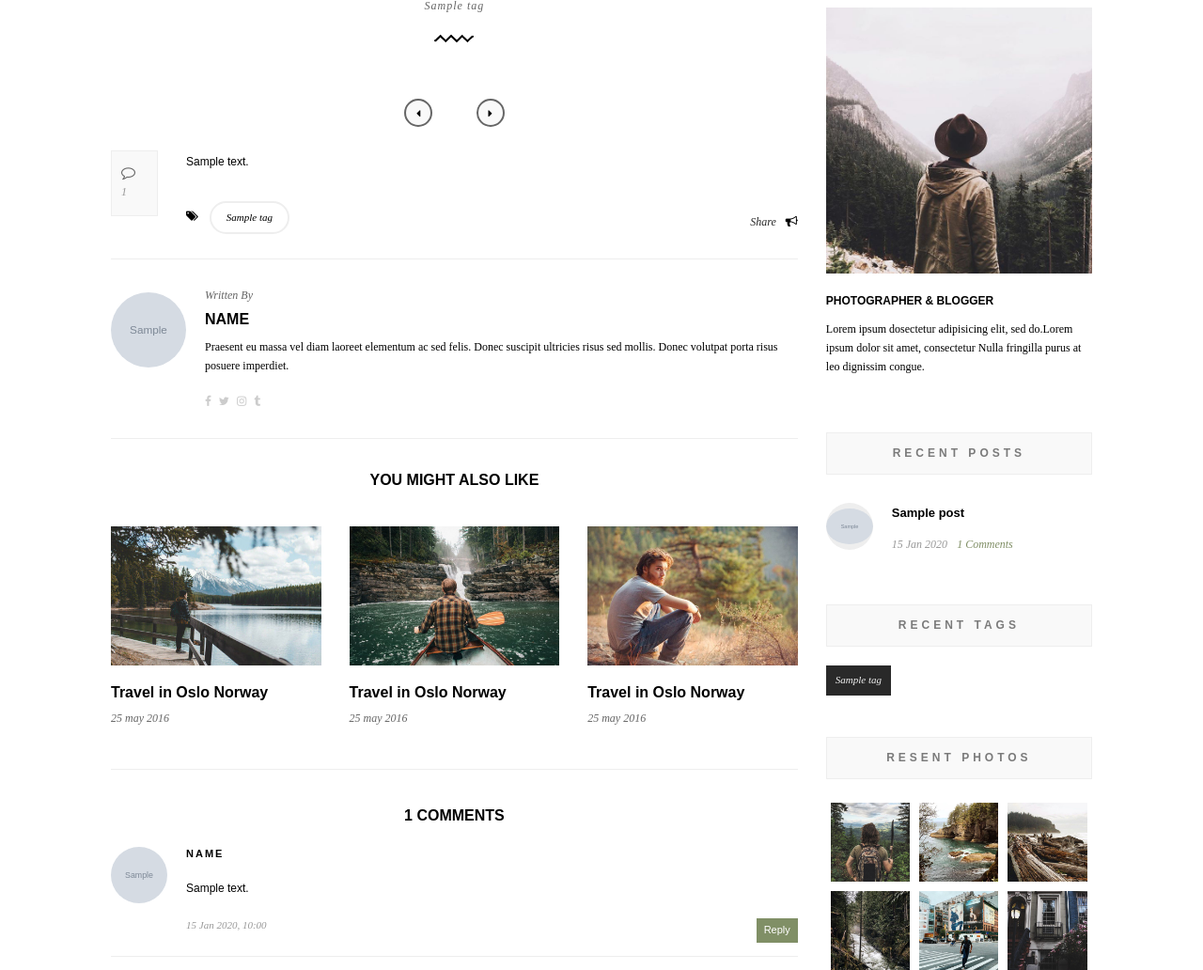
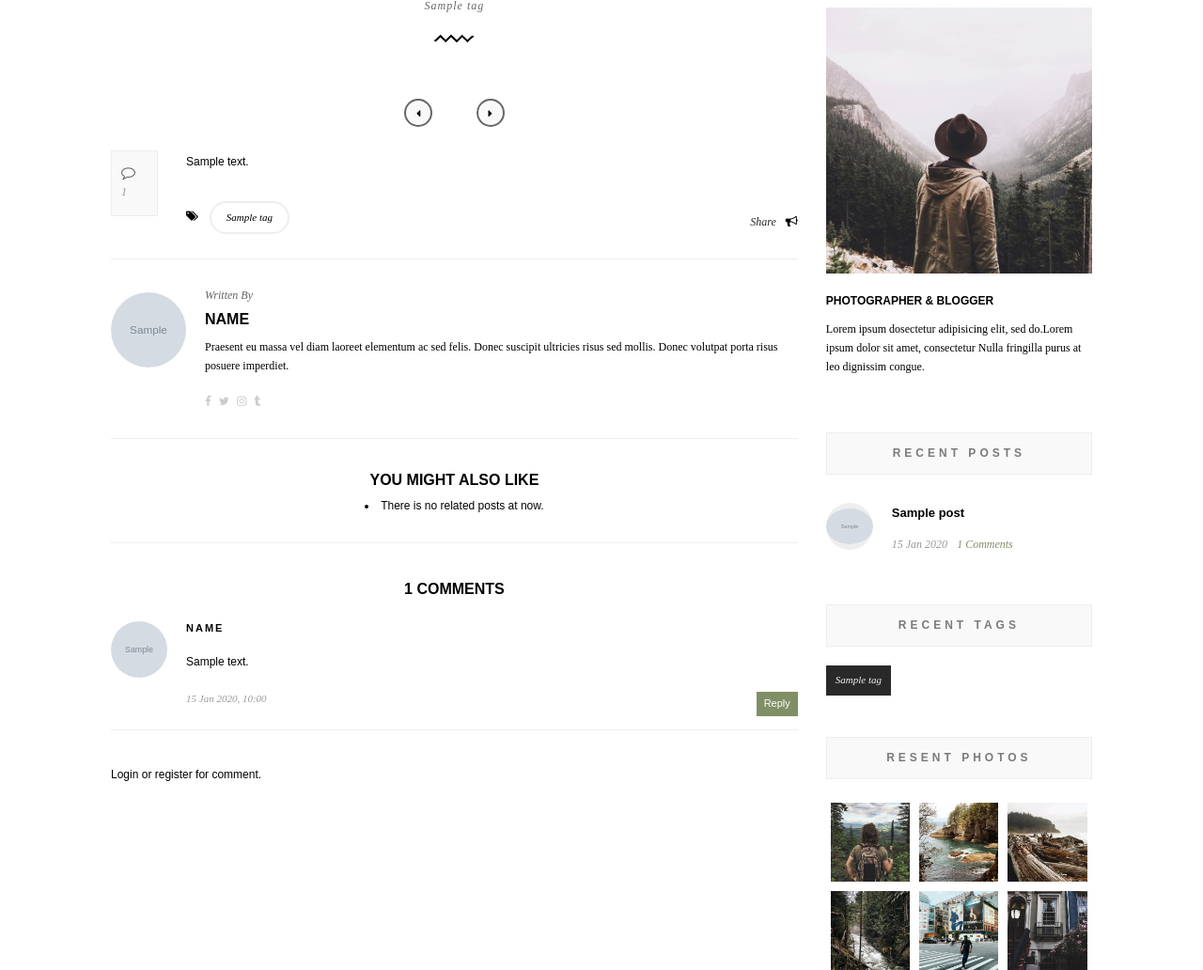
Before and after one commit to inn-u/blog, a Django app: a page that uses templates/post-single.html in a window 1280 px wide. Shown: the part 521-1553 px from the top of the page at 94% size. Run offline with Django 5.2, Linux system fonts and the light colour scheme; tables that the repository leaves empty hold one stand-in row (values such as "Sample post"); grey boxes marked "Sample" are stand-in pictures; some libraries are stand-ins or nearby versions.

Commit message:
added related post functionality

```diff
--- a/blog/templatetags/custom_filters.py
+++ b/blog/templatetags/custom_filters.py
@@ -1,5 +1,5 @@
 from django import template
-from blog.models import Tag, Comment
+from blog.models import Tag, Comment, Post
 from django.db.models import Max
 
 register = template.Library()
@@ -36,3 +36,14 @@ def get_recent_tags(limit=10):
 @register.simple_tag
 def get_latest_comments():
     return Comment.objects.select_related('user', 'post').order_by('-creation_date')[:2]
+
+
+@register.simple_tag
+def get_related_posts(post, count=3):
+    if not post.category:
+        return Post.objects.none()
+    return (
+        Post.objects.filter(category=post.category)
+        .exclude(id=post.id)
+        .order_by('-published_date')[:count]
+    )
--- a/templates/post-single.html
+++ b/templates/post-single.html
@@ -99,31 +99,21 @@
                 </div>
             </div>
             <!--author end-->
+
             <h3 class="middle-title"> YOU MIGHT ALSO LIKE </h3>
             <!-- post-related -->
-            <div class="post-related   row">
-                <!-- 1  -->
-                <div class="item-related col-md-4">
-                    <a href="post-single.html#"><img src="{% static 'images/article/big/1.jpg' %}"   alt=""></a>
-                    <h3><a href="post-single.html#">Travel in   Oslo Norway</a></h3>
-                    <span class="post-date">25 may 2016</span>
+            {% get_related_posts post as related_posts %}
+            {% for related in related_posts %}
+                <div class="post-related   row">
+                    <div class="item-related col-md-4">
+                        <a href="{{ related.get_absolute_url }}"><img src="{{ related.images.first.image.url }}"  alt=""></a>
+                        <h3><a href="{{ related.get_absolute_url }}">{{ related.title }}</a></h3>
+                        <span class="post-date">{{ related.published_date | date:"d M Y" }}</span>
+                    </div>
                 </div>
-                <!-- 1 end-->
-                <!-- 2  -->
-                <div class="item-related col-md-4">
-                    <a href="post-single.html#"><img src="{% static 'images/article/big/2.jpg' %}"   alt=""></a>
-                    <h3><a href="post-single.html#">Travel in   Oslo Norway</a></h3>
-                    <span class="post-date">25 may 2016</span>
-                </div>
-                <!-- 2 end-->
-                <!-- 3  -->
-                <div class="item-related col-md-4">
-                    <a href="post-single.html#"><img src="{% static 'images/article/big/3.jpg' %}"   alt=""></a>
-                    <h3><a href="post-single.html#">Travel in   Oslo Norway</a></h3>
-                    <span class="post-date">25 may 2016</span>
-                </div>
-                <!-- 3 end-->
-            </div>
+            {% empty %}
+                <li> There is no related posts at now. </li>
+            {% endfor %}
             <!-- post-related  end-->
 
             <!-- comments -->
```
